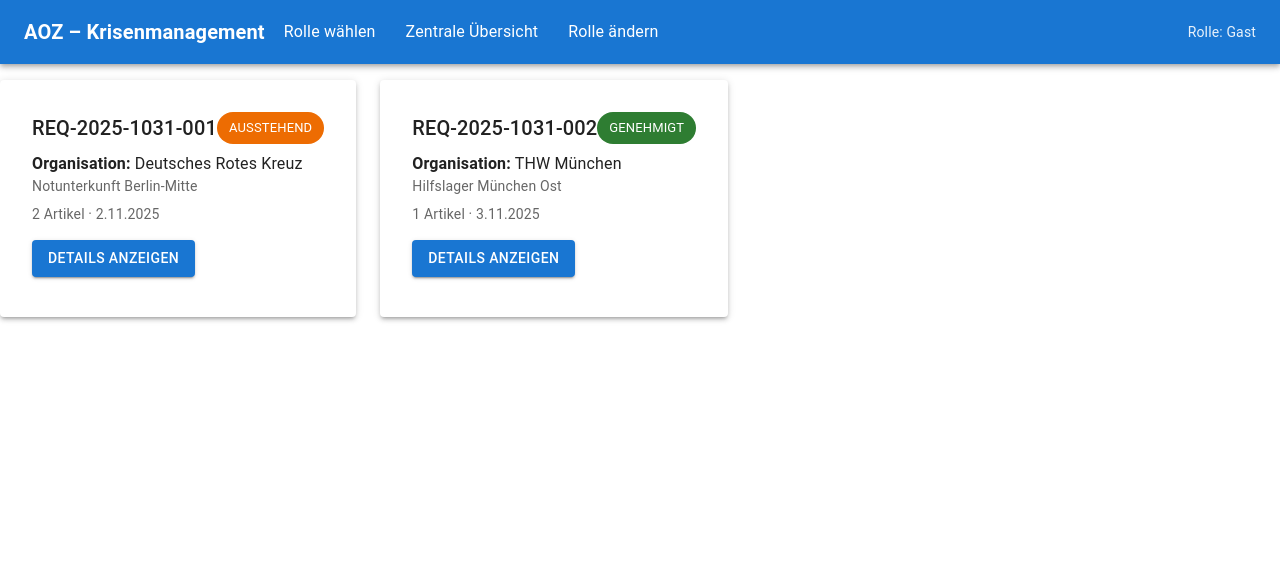
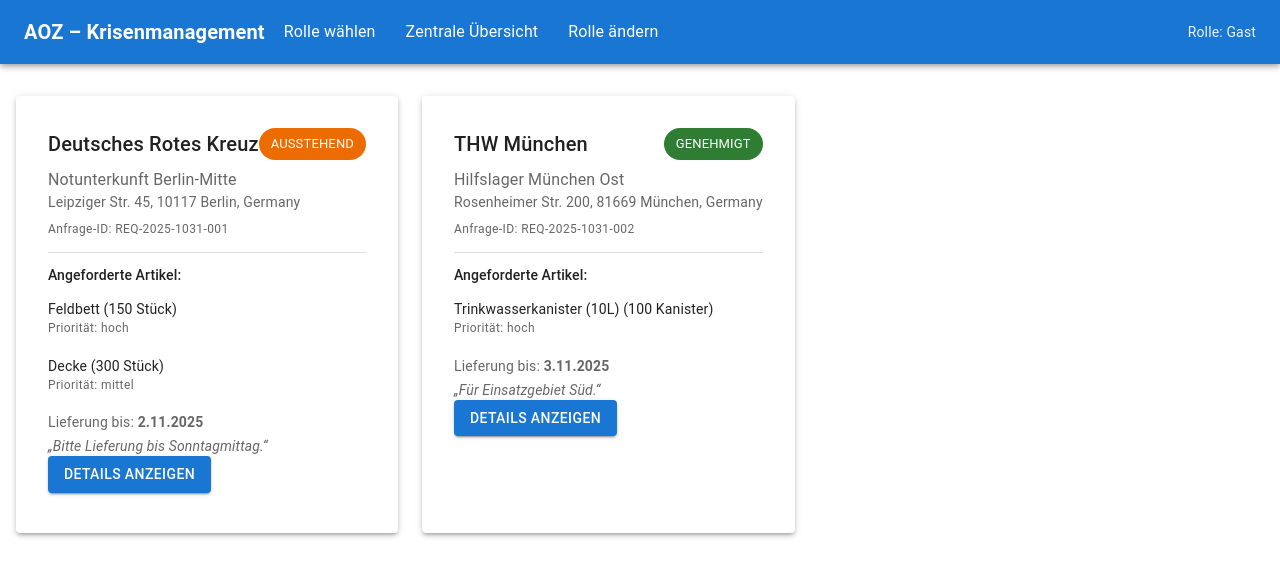
Before and after one commit to homo-iocus/hackathon-for-crisis-app-for-gaap-aoz-challenge, a React (Vite) app in the folder prototype/: page /requests in a window 1280 px wide. Shown: the top 576 px of the page. Built offline with nearby package versions, Linux system fonts and the light colour scheme.

Commit message:
updated requests dashboard to higlight important information

```diff
--- a/prototype/src/components/request-list.jsx
+++ b/prototype/src/components/request-list.jsx
@@ -7,6 +7,10 @@
   Chip,
   Button,
   Stack,
+  List,
+  ListItem,
+  ListItemText,
+  Divider,
 } from "@mui/material";
 import { useNavigate } from "react-router-dom";
 import { useRequests } from "../context/RequestsContext";
@@ -15,6 +19,7 @@
 const RequestList = () => {
   const navigate = useNavigate();
   const { requests } = useRequests();
+
   const getStatusColor = (status) => {
     switch (status) {
       case "pending":
@@ -29,39 +34,96 @@
   };
 
   return (
-    <Grid container spacing={3} sx={{ mt: 2 }}>
+    <Grid container spacing={3} sx={{ p: 2, mt: 2 }}>
       {requests.map((req) => (
-        <Grid item xs={12} md={6} key={req.request_id}>
-          <Card sx={{ p: 2, boxShadow: 3 }}>
-            <CardContent>
+        <Grid item xs={12} md={6} sx={{ display: "flex" }} key={req.request_id}>
+          <Card
+            sx={{
+              p: 2,
+              boxShadow: 3,
+              display: "flex",
+              flexDirection: "column",
+            }}
+          >
+            <CardContent sx={{ flexGrow: 1 }}>
+              {/* Header: Organization + Status */}
               <Stack
                 direction="row"
                 justifyContent="space-between"
                 alignItems="center"
+                sx={{ mb: 1 }}
               >
-                <Typography variant="h6">{req.request_id}</Typography>
+                <Typography variant="h6">
+                  {req.requested_by.organization_name}
+                </Typography>
                 <Chip
                   label={STATUS_LABELS[req.status].toUpperCase()}
                   color={getStatusColor(req.status)}
                 />
               </Stack>
 
-              <Typography variant="body1" sx={{ mt: 1 }}>
-                <strong>Organisation:</strong>{" "}
-                {req.requested_by.organization_name}
+              {/* Facility */}
+              <Typography variant="body1" color="text.secondary">
+                {req.delivery_location.facility_name}
               </Typography>
               <Typography variant="body2" color="text.secondary">
-                {req.delivery_location.facility_name}
+                {req.delivery_location.address}
               </Typography>
 
-              <Typography variant="body2" color="text.secondary" sx={{ mt: 1 }}>
-                {req.requested_items.length} Artikel ·{" "}
-                {new Date(req.requested_delivery_date).toLocaleDateString("de")}
+              {/* Request ID (de-emphasized) */}
+              <Typography
+                variant="caption"
+                color="text.secondary"
+                sx={{ display: "block", mt: 1 }}
+              >
+                Anfrage-ID: {req.request_id}
               </Typography>
+
+              <Divider sx={{ my: 1.5 }} />
+
+              {/* Items List */}
+              <Typography variant="subtitle2" sx={{ mb: 0.5 }}>
+                Angeforderte Artikel:
+              </Typography>
+              <List dense disablePadding>
+                {req.requested_items.map((item, index) => (
+                  <ListItem key={index} disableGutters sx={{ py: 0.3 }}>
+                    <ListItemText
+                      primary={`${item.item_name} (${item.quantity_requested} ${item.unit})`}
+                      secondary={`Priorität: ${item.priority}`}
+                      primaryTypographyProps={{ variant: "body2" }}
+                      secondaryTypographyProps={{
+                        variant: "caption",
+                        color: "text.secondary",
+                      }}
+                    />
+                  </ListItem>
+                ))}
+              </List>
+
+              <Typography variant="body2" sx={{ mt: 1 }} color="text.secondary">
+                Lieferung bis:{" "}
+                <strong>
+                  {new Date(req.requested_delivery_date).toLocaleDateString(
+                    "de",
+                  )}
+                </strong>
+              </Typography>
+
+              {/* Notes */}
+              {req.notes && (
+                <Typography
+                  variant="body2"
+                  color="text.secondary"
+                  sx={{ mt: 0.5, fontStyle: "italic" }}
+                >
+                  „{req.notes}“
+                </Typography>
+              )}
 
               <Button
                 variant="contained"
-                sx={{ mt: 2 }}
+                sx={{ mt: "auto" }}
                 onClick={() => navigate(`/request/${req.request_id}`)}
               >
                 Details anzeigen
```
